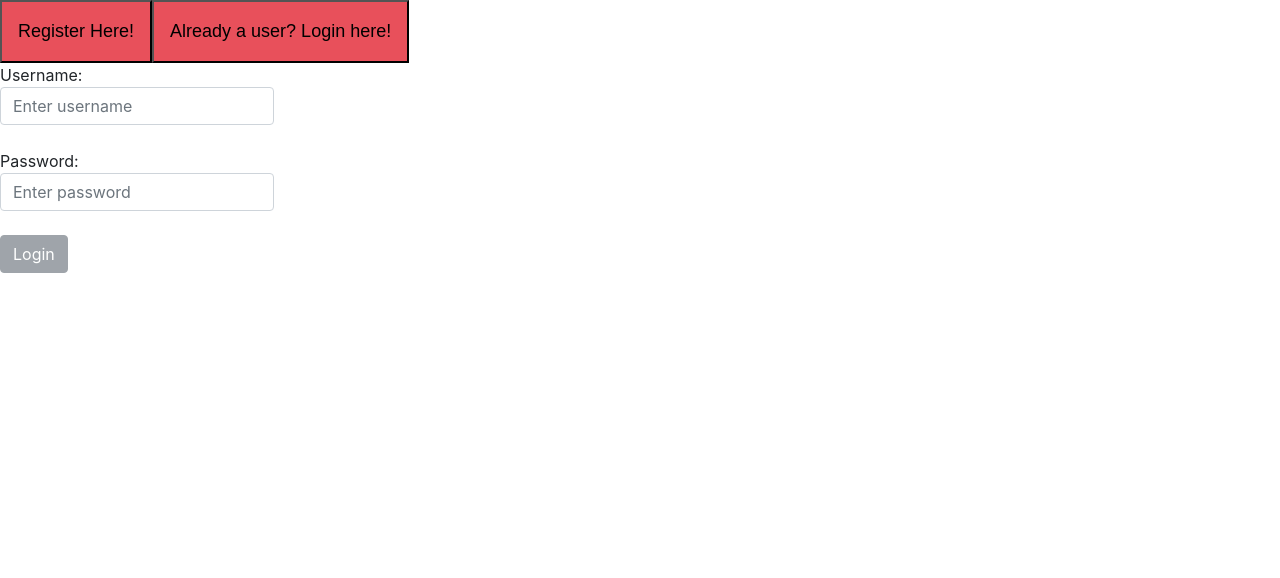
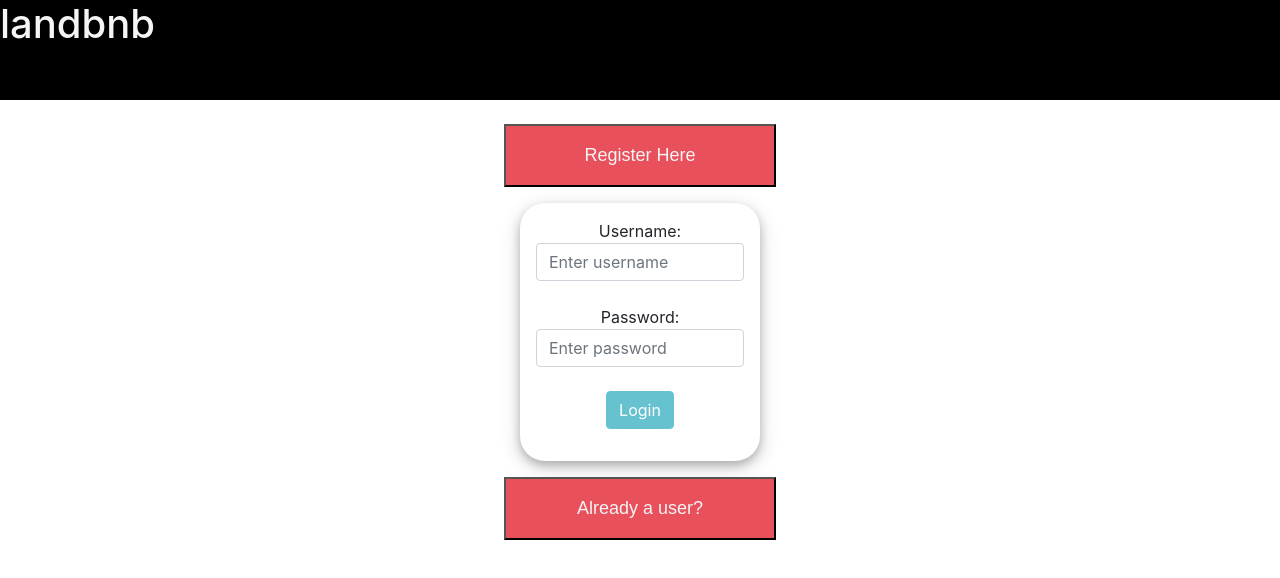
Before and after one commit to meep-morp/front-end-1, a React (Create React App) app in the folder login-page/: page /login in a window 1280 px wide. Shown: the top 578 px of the page. Built offline with nearby package versions, Linux system fonts and the light colour scheme.

Commit message:
added styling to forms and splash page

```diff
--- a/login-page/src/App.css
+++ b/login-page/src/App.css
@@ -1,14 +1,64 @@
+html, body, div, span, applet, object, iframe,
+h1, h2, h3, h4, h5, h6, p, blockquote, pre,
+a, abbr, acronym, address, big, cite, code,
+del, dfn, em, img, ins, kbd, q, s, samp,
+small, strike, strong, sub, sup, tt, var,
+b, u, i, center,
+dl, dt, dd, ol, ul, li,
+fieldset, form, label, legend,
+table, caption, tbody, tfoot, thead, tr, th, td,
+article, aside, canvas, details, embed,
+figure, figcaption, footer, header, hgroup,
+menu, nav, output, ruby, section, summary,
+time, mark, audio, video {
+	margin: 0;
+	padding: 0;
+	border: 0;
+	font-size: 100%;
+	font: inherit;
+    vertical-align: baseline;
+    /* border:0.5px solid black; */
+}
+
 button {
   margin: 3vh;
   padding: 2vh;
   background-color: #E8505B;
-  border-radius: 25px;
+  border-radius: 20px;
 }
 
 .RegLink {
-  color: black;
+  color: whitesmoke;
   font-size: large;
-  font-family: Arial, Helvetica, sans-serif;
+  font-family: 'Quicksand', sans-serif;
   font-style: bold;
   border-radius: 25px;
+
 }
+
+.landbuttons {
+  display: flex;
+  flex-direction: column;
+  width: 25%;
+  margin: auto;
+  padding: 3vh;
+}
+
+.Login {
+  border-radius: 25px;
+  padding: 2vh;
+  margin: 2vh;
+  box-shadow: 0 4px 8px 0 rgba(0, 0, 0, 0.2), 0 6px 20px 0 rgba(0, 0, 0, 0.19);
+  text-align: center;
+}
+
+header {
+
+  display: flex;
+  flex-direction: row;
+  height: 100px;
+  color:whitesmoke;
+  background-color: black;
+  width: 100%;
+  align-items: baseline;
+}
--- a/login-page/src/App.js
+++ b/login-page/src/App.js
@@ -9,16 +9,28 @@ function App() {
 
 
   return (
-    <div>
-    <button color="primary" size="lg"><Link className='RegLink' to='/register'> Register Here! </Link></button>
-    <button color="primary" size="lg"><Link className ='RegLink' to='/login'> Already a user? Login here! </Link></button>
+    <>
+    <header>
+          <div class="logo">
+            <i class="fas fa-search-dollar"></i>
+            <h1>landbnb</h1>
+          </div>
+    </header>
+    <div className='landbuttons'>
+      <button color="primary" size="lg">
+        <Link className='RegLink' to='/register'> Register Here </Link>
+      </button>
         <Route exact path='/register'>
           <Register />
         </Route>
         <Route exact path='/login'>
           <Login />
         </Route>
+      <button color="primary" size="lg">
+        <Link className ='RegLink' to='/login'> Already a user?  </Link>
+      </button>
     </div>
+    </>
   )
 }
 
--- a/login-page/src/Login.js
+++ b/login-page/src/Login.js
@@ -108,7 +108,7 @@ export default function Login() {
             </FormGroup>
             </div>
             <div className='form-group submit'>
-                <Button disabled={disabled} onClick={onSubmit}>Login</Button>
+                <Button color ='info' disabled={disabled} onClick={onSubmit}>Login</Button>
             </div>
         </Form>
      <div>
--- a/login-page/src/Register.js
+++ b/login-page/src/Register.js
@@ -123,7 +123,7 @@ export default function Register() {
             </FormGroup>
             </div>
             <div className='form-group submit'>
-                <Button disabled={disabled} onClick={onSubmit}>Register</Button>
+                <Button color ='info' disabled={disabled} onClick={onSubmit}>Register</Button>
             </div>
         </Form>
      <div>
```
Lines whose indentation alone changed are shown as unchanged.
